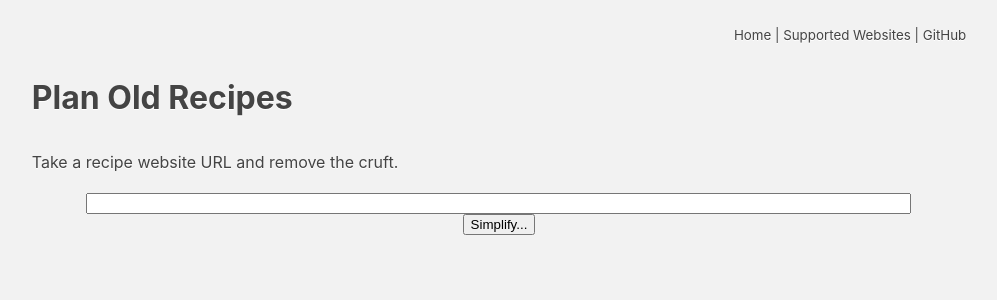
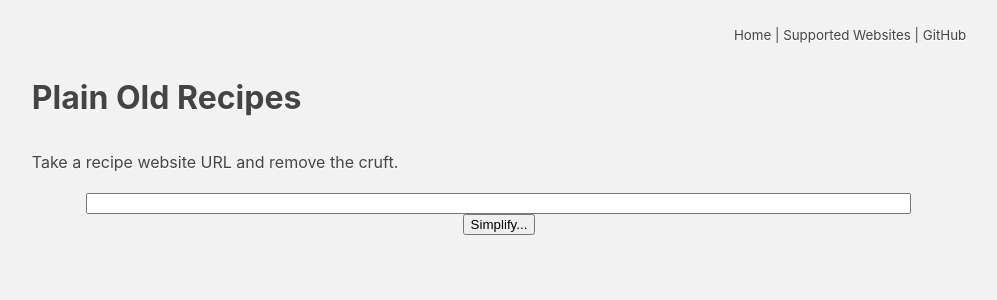
Before and after one commit to poundifdef/plainoldrecipe, a Flask app: page / in a window 1280 px wide. Shown: the top 300 px of the page, without its empty margins (141-1138 px from the left). Run offline with Flask 2, Linux system fonts and the light colour scheme.

Commit message:
Fix typo in index.html

```diff
--- a/templates/index.html
+++ b/templates/index.html
@@ -1,6 +1,6 @@
 {% include 'header.html' %}
 
-    <h1>Plan Old Recipes</h1>
+    <h1>Plain Old Recipes</h1>
     <p>Take a recipe website URL and remove the cruft.</p>
 
     <div style="text-align: center">
```
